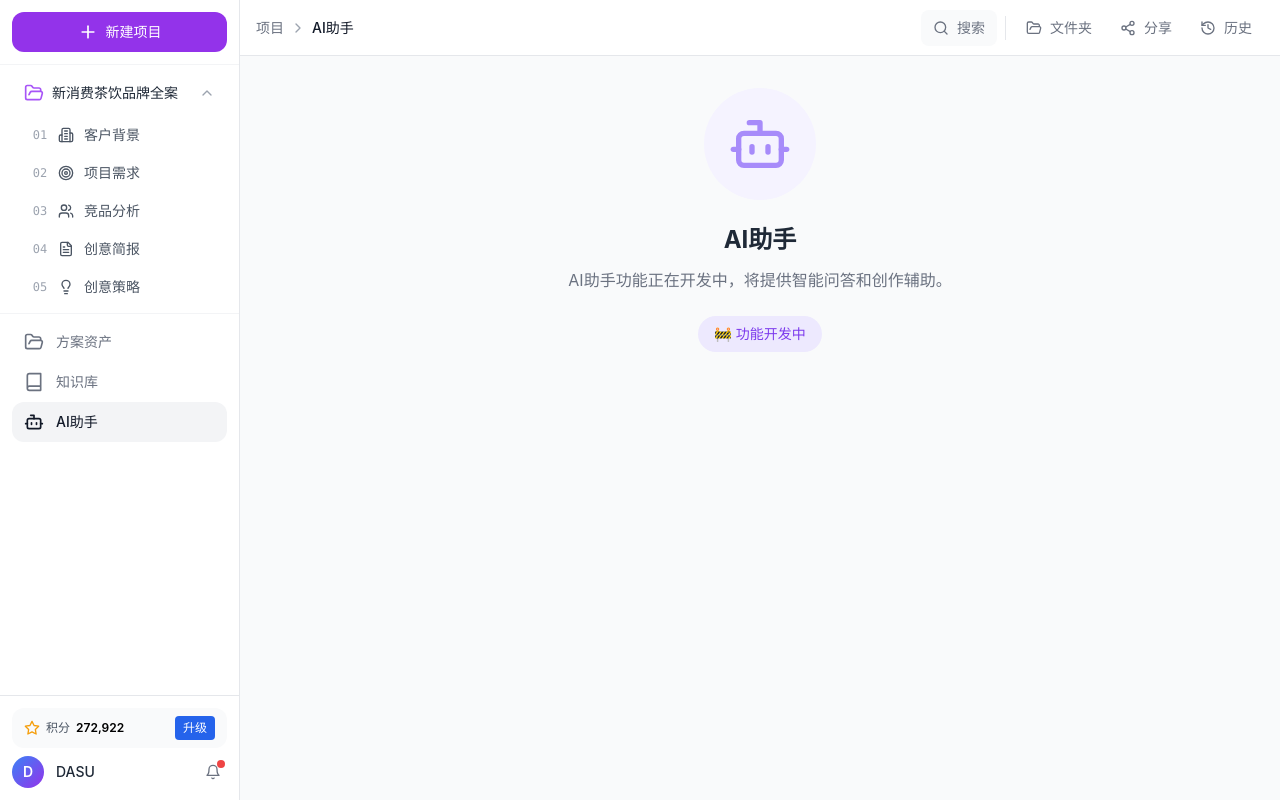
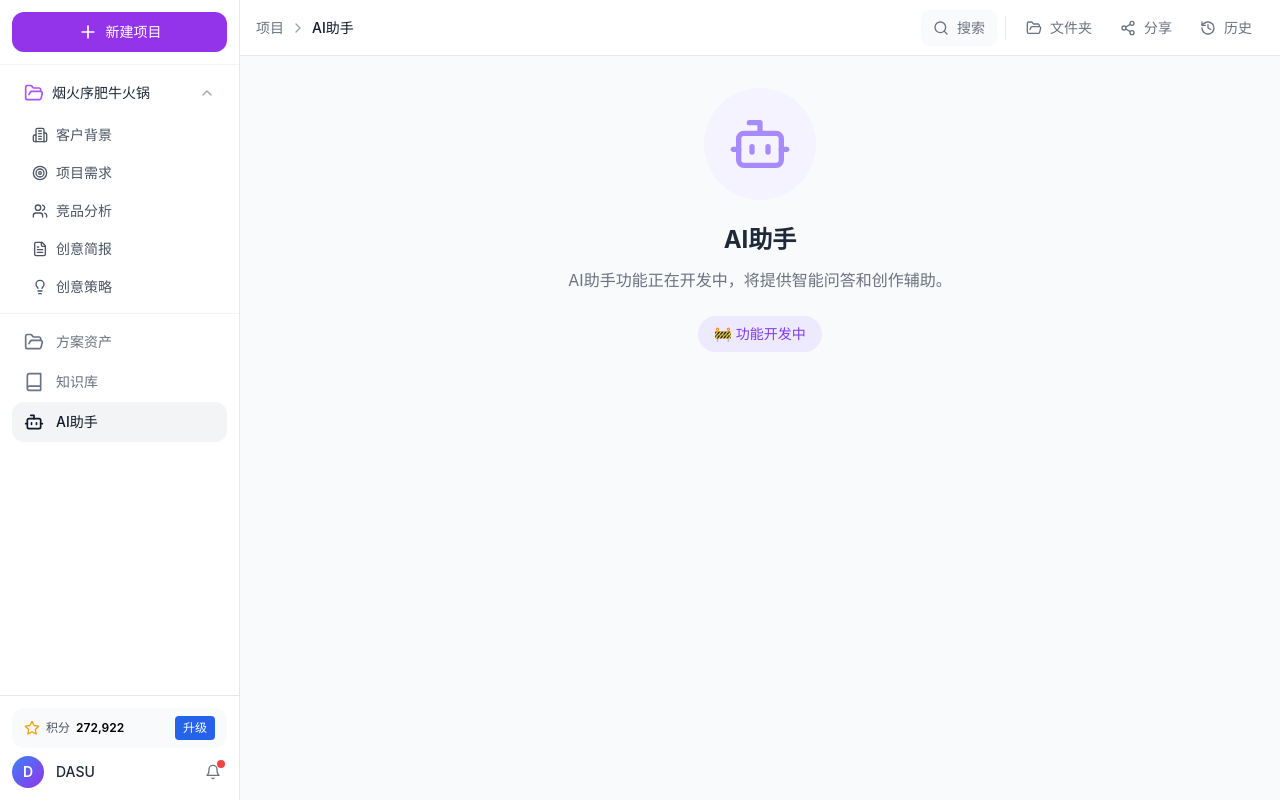
Before and after one commit to GPlanbrand/stratomind, a React (Vite) app: page /projects/assistant in a window 1280 px wide. Built offline with nearby package versions, Linux system fonts and the light colour scheme.

Commit message:
fix: 项目名称改为烟火序肥牛火锅，去掉子导航数字编号

```diff
--- a/src/components/Sidebar.tsx
+++ b/src/components/Sidebar.tsx
@@ -124,7 +124,7 @@ const Sidebar: React.FC<SidebarProps> = ({ user, collapsed, onToggleCollapse })
         >
           <div className="flex items-center gap-2 min-w-0">
             <FolderOpen className="w-5 h-5 text-purple-500 flex-shrink-0" />
-            <span className="text-sm font-medium text-gray-800 truncate">新消费茶饮品牌全案</span>
+            <span className="text-sm font-medium text-gray-800 truncate">烟火序肥牛火锅</span>
           </div>
           <ChevronDown className={`w-4 h-4 text-gray-400 flex-shrink-0 transition-transform ${projectExpanded ? 'rotate-180' : ''}`} />
         </button>
@@ -132,17 +132,16 @@ const Sidebar: React.FC<SidebarProps> = ({ user, collapsed, onToggleCollapse })
         {/* 项目步骤 */}
         {projectExpanded && (
           <div className="mt-1 ml-2 space-y-0.5">
-            {projectSteps.map((item, index) => (
+            {projectSteps.map(item => (
               <button
                 key={item.path}
                 onClick={() => navigate(item.path)}
-                className={`w-full flex items-center gap-2.5 px-3 py-2 rounded-lg ${
+                className={`w-full flex items-center gap-2 px-3 py-2 rounded-lg ${
                   isActive(item.path)
                     ? 'bg-purple-50 text-purple-600'
                     : 'text-gray-600 hover:bg-gray-50'
                 }`}
               >
-                <span className="text-xs text-gray-400 w-4 font-mono">{String(index + 1).padStart(2, '0')}</span>
                 <item.icon className="w-4 h-4" />
                 <span className="text-sm">{item.label}</span>
               </button>
```
